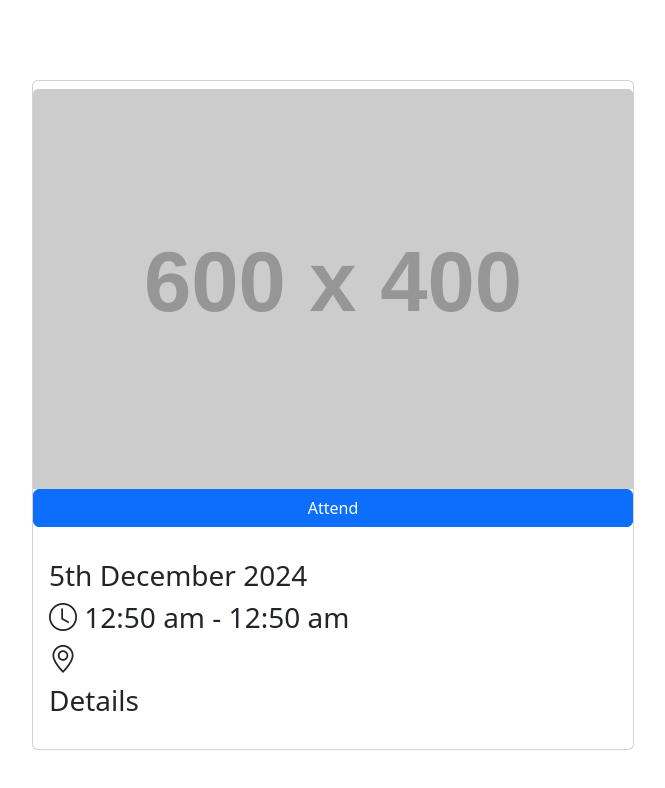
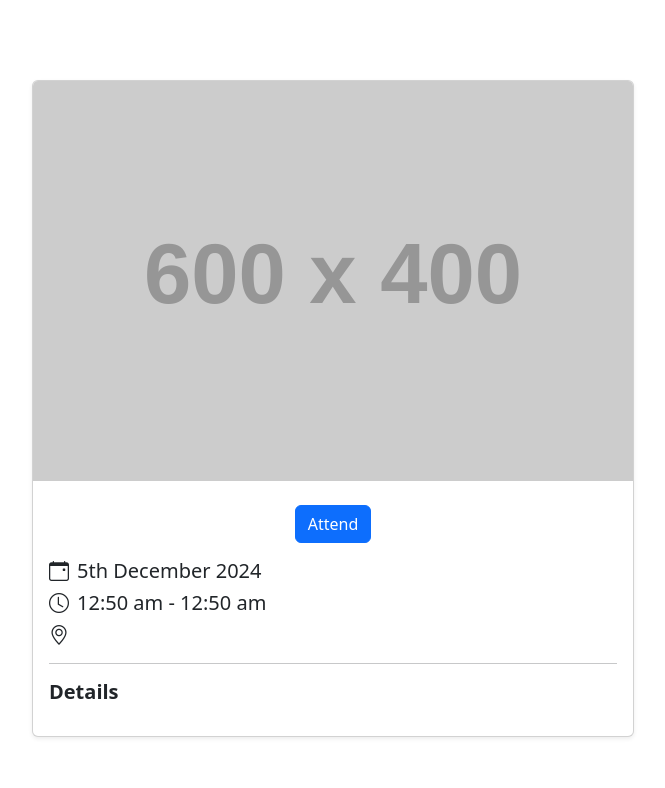
Before and after one commit to HanzoDaBoss/se-events-platform, a React (Vite) app in the folder front-end/: page /events/1 in a window 1280 px wide. Shown: the top 788 px of the page, without its empty margins (307-972 px from the left). Built offline with nearby package versions, Linux system fonts and the light colour scheme; no server answers.

Commit message:
Modified styling of EventPage

```diff
--- a/front-end/src/components/EventPage.jsx
+++ b/front-end/src/components/EventPage.jsx
@@ -31,26 +31,41 @@ export default function EventPage() {
     <>
       <main>
         <Col>
-          <Card className="h-100 p-0">
-            <Card.Title>{event.title}</Card.Title>
+          <Card className="h-100 p-0 shadow-sm">
             <Card.Img
               variant="top"
               src="https://placehold.co/600x400/000000/FFF"
+              alt={event.title}
             />
-            <Button>{event.is_attending ? "Attending" : "Attend"}</Button>
             <Card.Body>
-              <Card.Text>{event.summary}</Card.Text>
-              <h3>{moment(event.date).format("Do MMMM YYYY")}</h3>
-              <h3>
-                <i class="bi bi-clock"> </i>
-                {moment(event.start_time).format("h:mm a")} -{" "}
-                {moment(event.end_time).format("h:mm a")}
-              </h3>
-              <h3>
-                <i className="bi bi-geo-alt"> </i>
-                {event.location}
-              </h3>
-              <h3>Details</h3>
+              <Card.Title className="text-center fw-bold">
+                {event.title}
+              </Card.Title>
+              <div className="d-flex justify-content-center my-2">
+                <Button variant={event.is_attending ? "success" : "primary"}>
+                  {event.is_attending ? "Attending" : "Attend"}
+                </Button>
+              </div>
+              <Card.Text className="text-muted text-center">
+                {event.summary}
+              </Card.Text>
+              <div className="mt-3">
+                <h5>
+                  <i className="bi bi-calendar-event me-2"></i>
+                  {moment(event.date).format("Do MMMM YYYY")}
+                </h5>
+                <h5>
+                  <i className="bi bi-clock me-2"></i>
+                  {moment(event.start_time).format("h:mm a")} -{" "}
+                  {moment(event.end_time).format("h:mm a")}
+                </h5>
+                <h5>
+                  <i className="bi bi-geo-alt me-2"></i>
+                  {event.location}
+                </h5>
+              </div>
+              <hr />
+              <h5 className="fw-bold">Details</h5>
               <p>{event.description}</p>
             </Card.Body>
           </Card>
```
